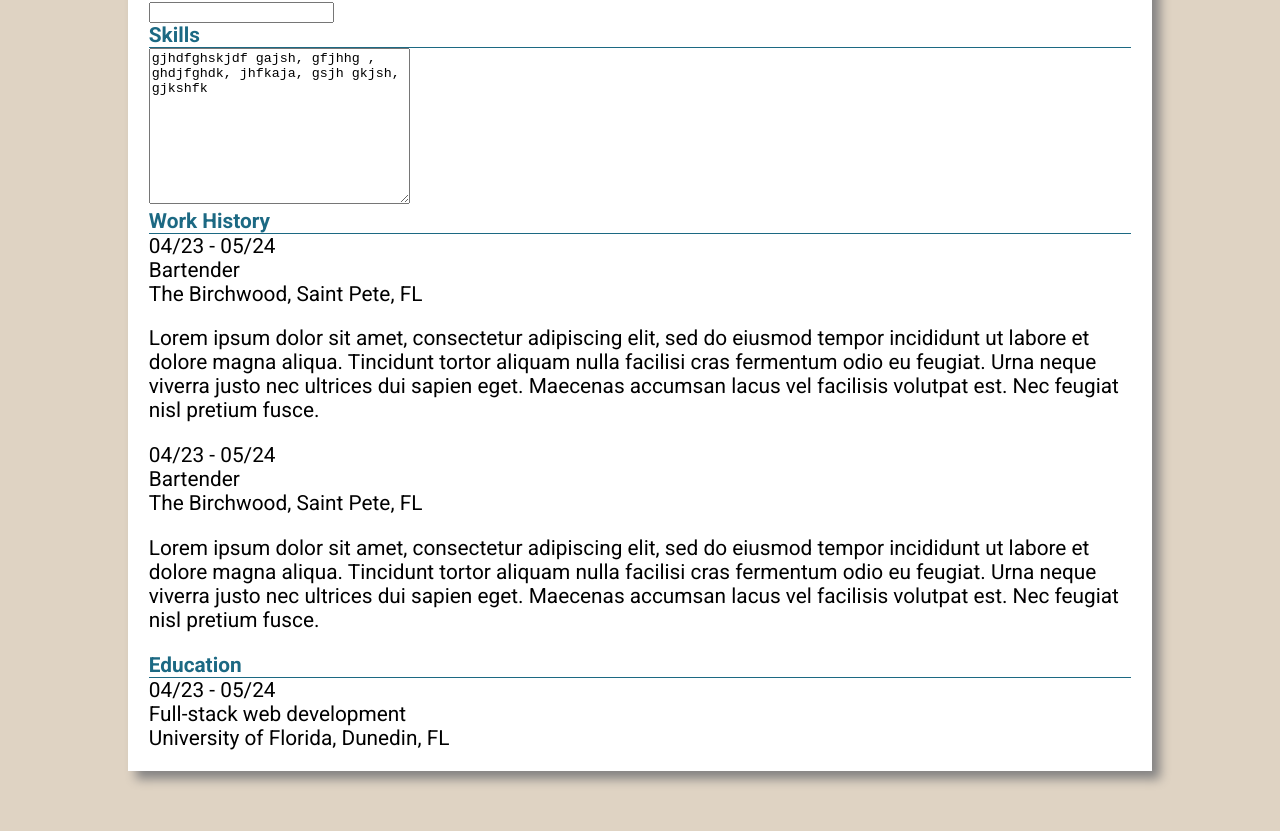
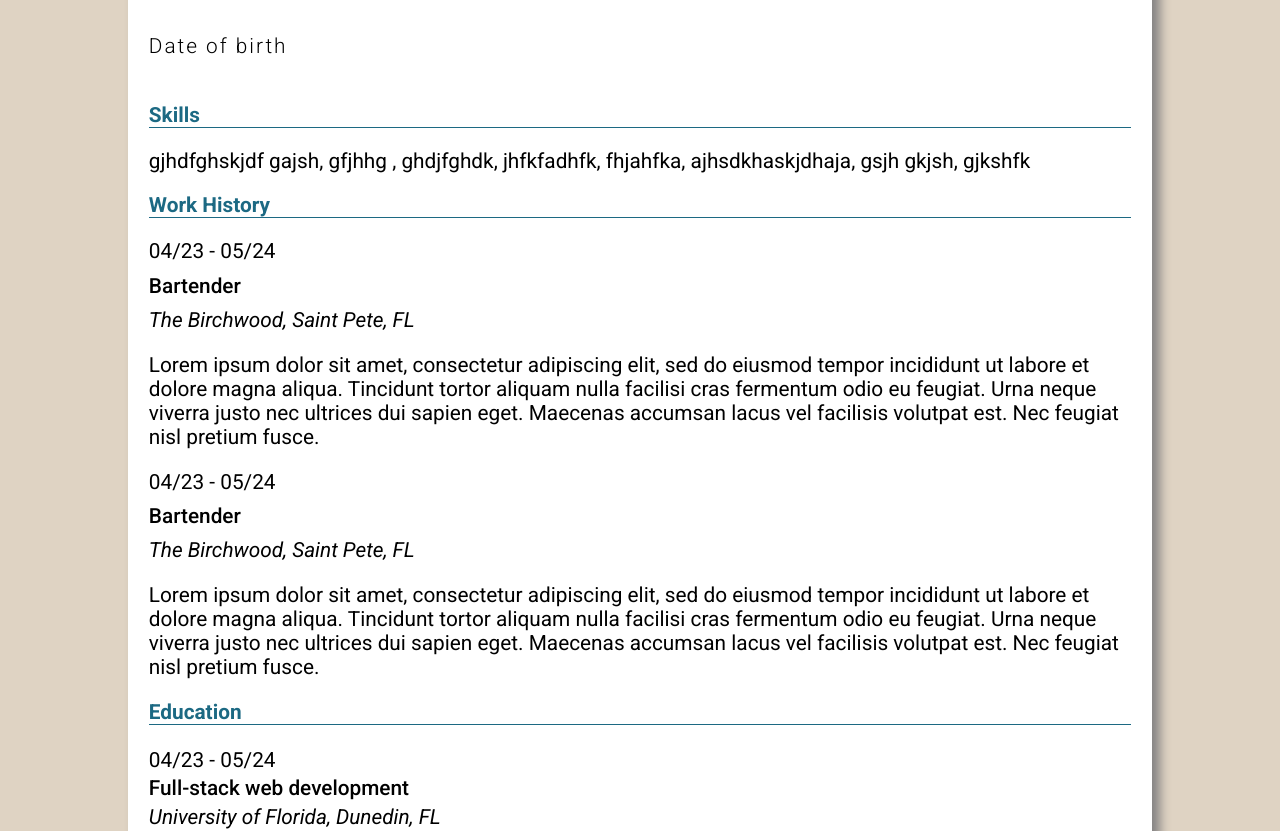
Before and after one commit to maximkwski/cv-app, a React (Vite) app: page / in a window 1280 px wide. Shown: the part 1998-2829 px from the top of the page. Before the commit the page ends 2789 px from the top, so only its background shows below. Built offline with nearby package versions, Linux system fonts and the light colour scheme.

Commit message:
add styles to output cv component

```diff
--- a/src/OutputCV.jsx
+++ b/src/OutputCV.jsx
@@ -1,6 +1,8 @@
 import './styles/OutputCV.css'
 
 export default function OutputCV({fullName}) {
+
+
 
     return (
         <div className="container">
@@ -28,43 +30,54 @@ export default function OutputCV({fullName}) {
                         </div>
                         <div className="cv-skills">
                             <h4>Skills</h4>
-                            <textarea name="cv-skills" id="cv-skills" cols="30" rows="10" readOnly>gjhdfghskjdf gajsh, gfjhhg , ghdjfghdk, jhfkaja, gsjh gkjsh, gjkshfk</textarea>
+                            <p>gjhdfghskjdf gajsh, gfjhhg , ghdjfghdk, jhfkfadhfk, fhjahfka, ajhsdkhaskjdhaja, gsjh gkjsh, gjkshfk</p>
                         </div>
                     </div>
                     <div className="right-side">
                         <div className="cv-experience">
                             <h4>Work History</h4>
-                            <div>
+                            <ul>
+                                <li>
                                     <div className="from-to">04/23 - 05/24</div>
-                                <div className="exp-contnent">
+                                    <div className="exp-content">
                                         <div className="exp-title">Bartender</div>
                                         <div className="exp-company">The Birchwood, Saint Pete, FL</div>
                                         <div className="exp-duties">
                                             <p>Lorem ipsum dolor sit amet, consectetur adipiscing elit, sed do eiusmod tempor incididunt ut labore et dolore magna aliqua. Tincidunt tortor aliquam nulla facilisi cras fermentum odio eu feugiat. Urna neque viverra justo nec ultrices dui sapien eget. Maecenas accumsan lacus vel facilisis volutpat est. Nec feugiat nisl pretium fusce.</p>
                                         </div>
                                     </div>
-                            </div>
-                            <div>
+                                </li>
+                                <li>
                                     <div className="from-to">04/23 - 05/24</div>
-                                <div className="exp-contnent">
+                                    <div className="exp-content">
                                         <div className="exp-title">Bartender</div>
                                         <div className="exp-company">The Birchwood, Saint Pete, FL</div>
                                         <div className="exp-duties">
                                             <p>Lorem ipsum dolor sit amet, consectetur adipiscing elit, sed do eiusmod tempor incididunt ut labore et dolore magna aliqua. Tincidunt tortor aliquam nulla facilisi cras fermentum odio eu feugiat. Urna neque viverra justo nec ultrices dui sapien eget. Maecenas accumsan lacus vel facilisis volutpat est. Nec feugiat nisl pretium fusce.</p>
                                         </div>
                                     </div>
-                            </div>
-
+                                </li>
+                            </ul>
                         </div>
                         <div className="cv-education">
                             <h4>Education</h4>
-                            <div>
+                            <ul className='edu-list'>
+                                <li>
                                     <div className="from-to">04/23 - 05/24</div>
                                     <div className="education-content">
                                         <div className="cv-degree">Full-stack web development</div>
                                         <div className="cv-school-location">University of Florida, Dunedin, FL</div>
                                     </div>
+                                </li>
+                                <li>
+                                    <div className="from-to">04/23 - 05/24</div>
+                                    <div className="education-content">
+                                        <div className="cv-degree">Full-stack web development</div>
+                                        <div className="cv-school-location">University of Florida, Dunedin, FL</div>
                                     </div>
+                                </li>
+
+                            </ul>
                         </div>
                     </div>
                 </main>
--- a/src/styles/OutputCV.css
+++ b/src/styles/OutputCV.css
@@ -1,3 +1,8 @@
+.left-side,
+.right-side {
+    margin-bottom: 1em;
+}
+
 .output-content {
     margin: 1em auto;
     background-color: white;
@@ -22,3 +27,57 @@
 .output-content h4 {
     border-bottom: 1px solid rgb(28, 105, 131);
 }
+
+.cv-personal div {
+    margin: 1em 0;
+}
+
+.cv-personal input {
+    width: 100%;
+
+    outline: none;
+    border: none;
+    font-size: 1em;
+    padding: 0;
+}
+
+.cv-personal label {
+    font-weight: 300;
+    letter-spacing: 2px;
+}
+
+.cv-experience ul,
+.cv-education ul {
+    list-style: none;
+    padding: 0;
+}
+
+
+.exp-content div {
+    margin-top: 0.5em;
+}
+
+
+.exp-title {
+    font-weight: 500;
+}
+
+.exp-company {
+    font-style: italic;
+}
+
+.edu-list li {
+    margin-top: 1.125em;
+}
+
+.education-content div {
+    margin-top: 0.2em;
+}
+
+.cv-degree {
+    font-weight: 500;
+}
+
+.cv-school-location {
+    font-style: italic;
+}
```
Lines whose indentation alone changed are shown as unchanged.
